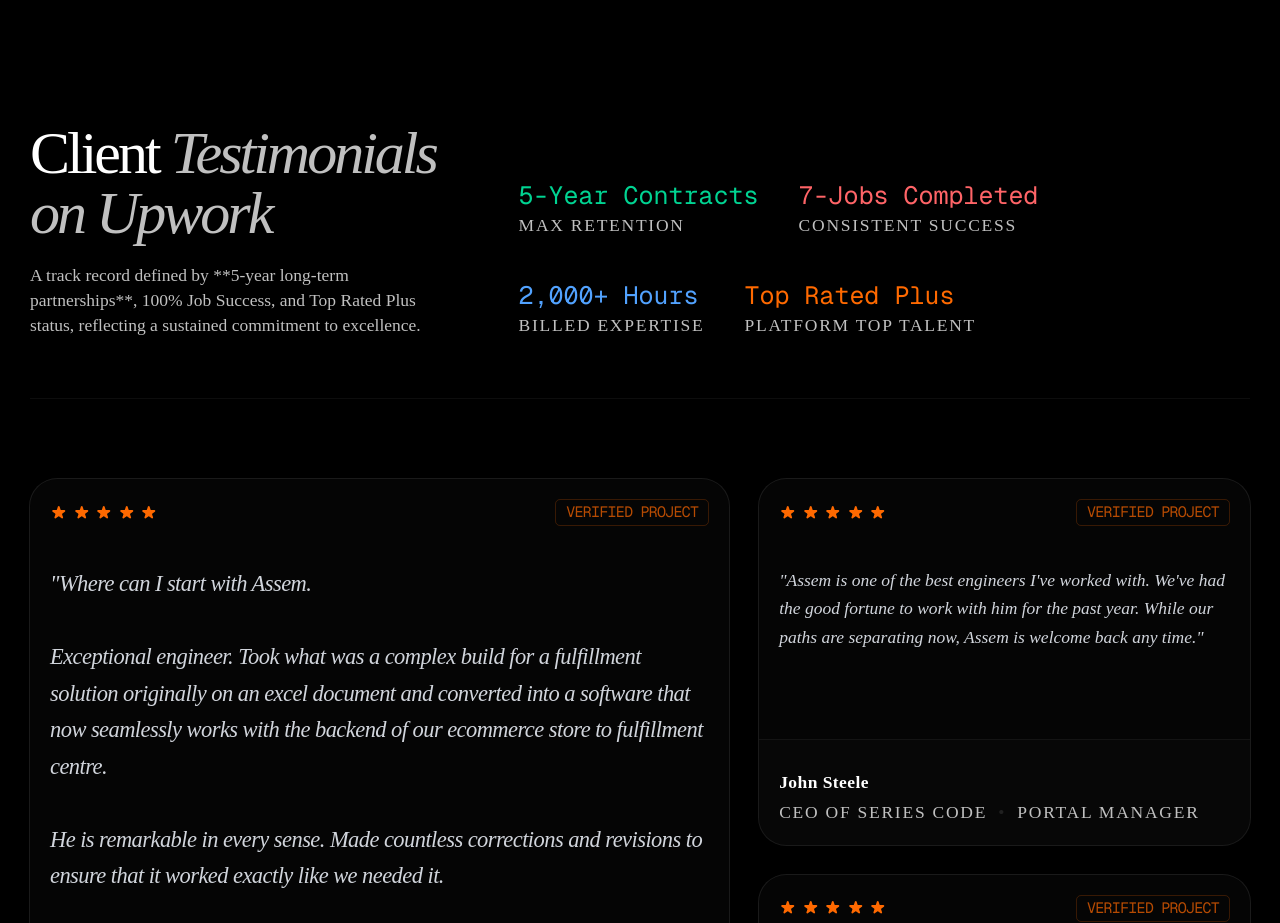
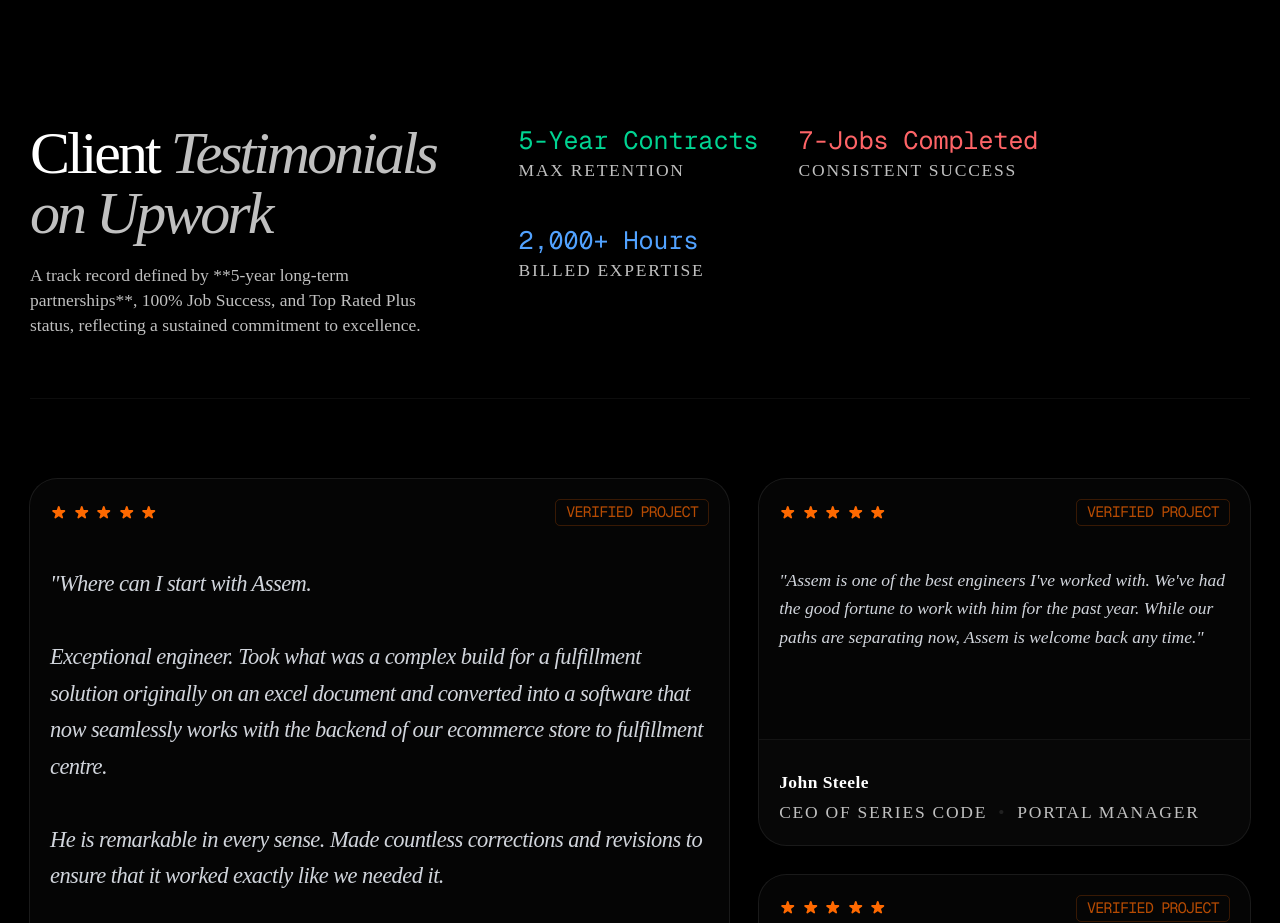
Before and after one commit to assimhabeek/assem-hebik-website, a Next.js app: page / in a window 1280 px wide. Shown: the part 2240-3163 px from the top of the page. Built offline with nearby package versions, Linux system fonts and the light colour scheme.

Commit message:
fix: stats position

```diff
--- a/components/upwork-section.tsx
+++ b/components/upwork-section.tsx
@@ -37,11 +37,6 @@ const stats: Stats[] = [
 		label: "Billed Expertise",
 		value: "2,000+ Hours",
 		color: "text-blue-400",
-	},
-	{
-		label: "Platform Top Talent",
-		value: "Top Rated Plus",
-		color: "text-orange-500",
 	},
 ];
 
@@ -85,7 +80,7 @@ export const UpworkSection = () => {
 		<section id={ids.upworkSection} className="py-24 relative">
 			<div className="max-w-6xl mx-auto px-6">
 				{/* Header Section */}
-				<div className="mb-16 flex flex-col md:flex-row md:items-end justify-between gap-8 border-b border-white/5 pb-12">
+				<div className="mb-16 flex flex-col md:flex-row md:items-start justify-between gap-8 border-b border-white/5 pb-12">
 					<div className="space-y-4">
 						<h2 className="text-5xl font-extralight tracking-tighter text-white">
 							Client{" "}
@@ -100,7 +95,7 @@ export const UpworkSection = () => {
 						</p>
 					</div>
 
-					<div className="flex flex-row  w-full flex-wrap gap-8 md:pl-8">
+					<div className="flex flex-row  h-full w-full flex-wrap gap-8 md:pl-8">
 						{stats.map((stat) => (
 							<div key={stat.label}>
 								<div className={`text-xl font-mono ${stat.color}`}>
```
